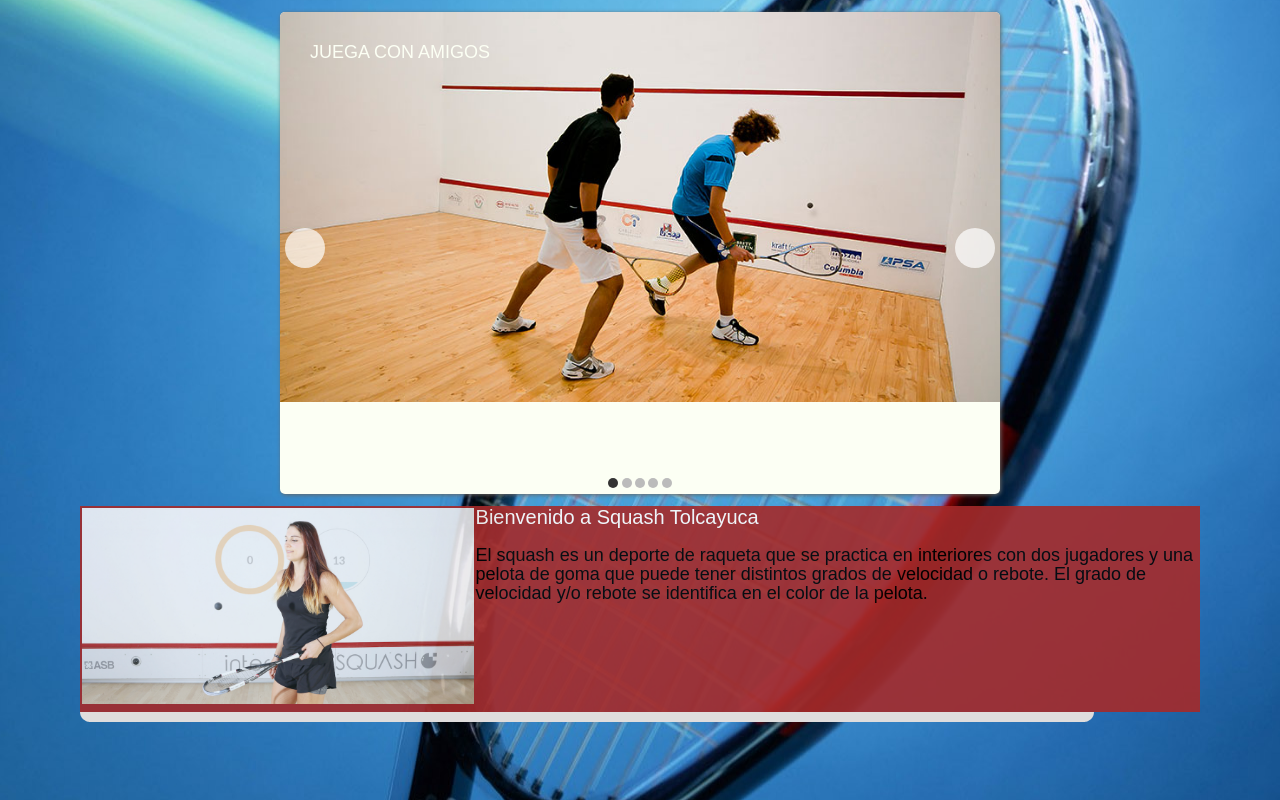
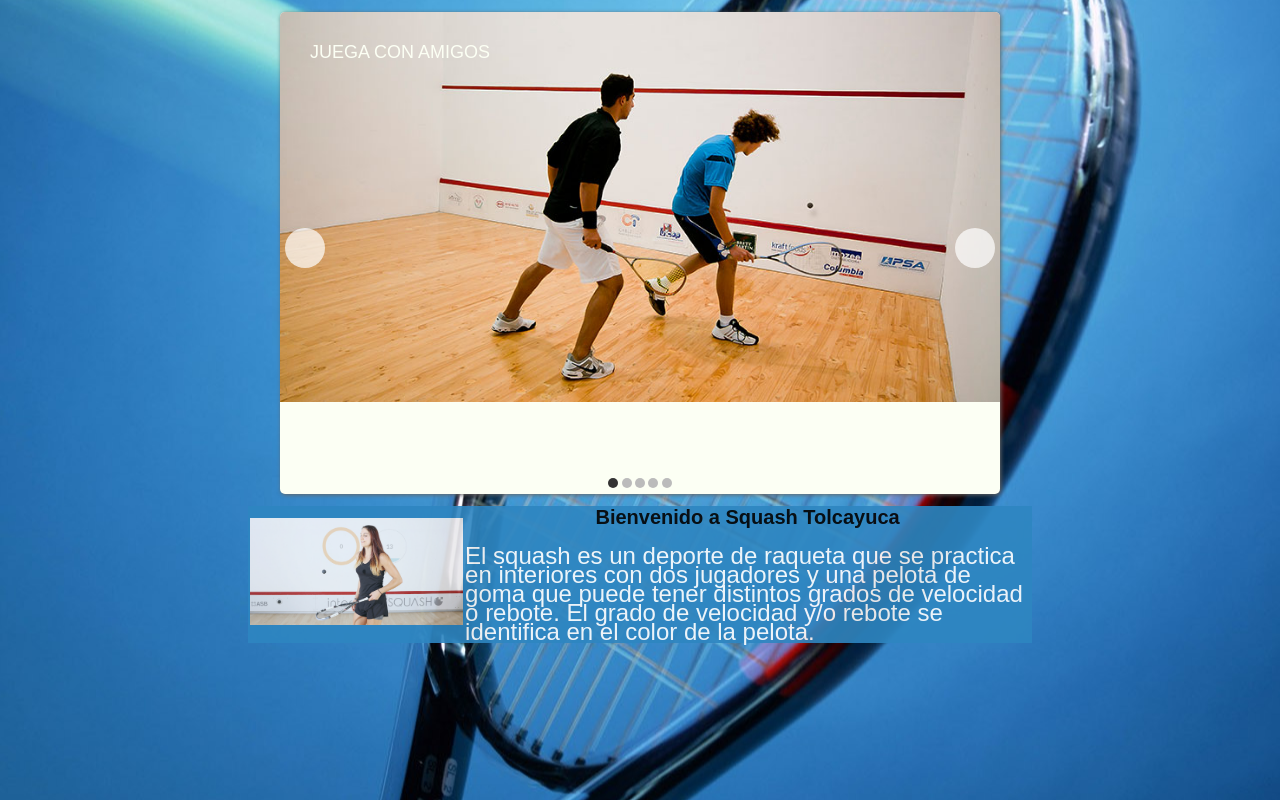
Before and after one commit to DianaYuritzi/diana, a PHP site: page /pra/ in a window 1280 px wide. Run offline with PHP 8.4, Linux system fonts and the light colour scheme.

Commit message:
Update index.php

```diff
--- a/proyecto/Paginas/index.php
+++ b/proyecto/Paginas/index.php
@@ -4,25 +4,29 @@
 <title>Squash Tolcayuca</title>
 <meta name="keywords" content="" />
 <meta name="description" content="" />
-<link href="styles.css" rel="stylesheet" type="text/css" />
-<link href="styless.css" rel="stylesheet" type="text/css" />
-<link href="resto.css" rel="stylesheet" type="text/css" />
+<link href="paginas/styles.css" rel="stylesheet" type="text/css" />
+<link href="paginas/styless.css" rel="stylesheet" type="text/css" />
+<link href="paginas/resto.css" rel="stylesheet" type="text/css" />
+
 <meta name="viwport" content="width=device-width, initial-scal=1,maximum-scale=1, height=device-height, user-scale=true/false">
 <style >
+.color{
+    color:white;
+}
   h1{
-     color: red;
+     color: #2E86C1;
   }
   h2{
-     color: white;
+     color: black;
   }
   table{
 
-background-color: brown; opacity: 0.9;
+background-color:  #2E86C1; opacity: 0.9;
 
   }
   .texto{
 
-  font-size: 1.5em;
+  font-size: 2.0em;
 
 float: right;
 
@@ -30,7 +34,7 @@ float: right;
 </style>
 
 </head>
-<body>
+<body class="color">
 
 
 <div class="wrapper">
@@ -46,35 +50,35 @@ float: right;
         <div class="info top-left">
           <h3>JUEGA CON AMIGOS</h3>
         </div>
-       <img src="images/header2.jpg" />
+       <img src="paginas/images/header2.jpg" />
       </article>
 
       <article>
         <div class="info bottom-right">
           <h3>HAZ EJERCICIO</h3>
         </div>
-        <img  src="images/header4.jpg"/>
+        <img  src="paginas/images/header4.jpg"/>
       </article>
 
       <article>
         <div class="info bottom-left">
           <h3>DIVIERTETE</h3>
         </div>
-        <img src="images/header3.jpg" />
+        <img src="paginas/images/header3.jpg" />
       </article>
 
       <article>
         <div class="info top-right">
           <h3>ENTRENA</h3>
         </div>
-        <img src="images/header5.jpg" />
+        <img src="paginas/images/header5.jpg" />
       </article>
 
       <article>
         <div class="info bottom-left">
           <h3>ESFUERZATE</h3>
         </div>
-        <img src="images/header6.jpg" />
+        <img src="paginas/images/header6.jpg" />
       </article>
     </div>
     <!-- .inner -->
@@ -101,16 +105,18 @@ float: right;
 </div>
 
         <!-- content begins -->
-        	<table  align="center" class="tabla" width="100%">
+        <center><table class="tabla" width="70%">
     <tr>
-      <td align="left"> <img src="images/img8.jpg" width="100%"></td>
-      <td class="texto"> <h2>Bienvenido a Squash Tolcayuca</h2><br>
-       El squash es un deporte de raqueta que se practica en interiores con dos jugadores y una pelota de goma que puede tener distintos grados de velocidad o rebote. El grado de velocidad y/o rebote se identifica en el color de la pelota.
+      <td align="left"> <img src="paginas/images/img8.jpg" width="100%"></td>
+      <td class="texto"> <h2> <center> <b>Bienvenido a Squash Tolcayuca</b> </center></h2><br>
+      <p>El squash es un deporte de raqueta que se practica en interiores con dos jugadores y una pelota de goma que puede tener distintos grados de velocidad o rebote. El grado de velocidad y/o rebote se identifica en el color de la pelota.</p>
+
     </td>
     </tr>
   </table>
-  <div class="cont_bot"></div>
+  </center>
+
 
   </body>
-            </body>
+
 </html>
```
